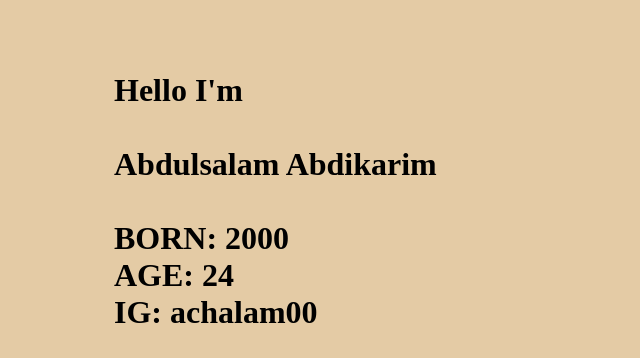
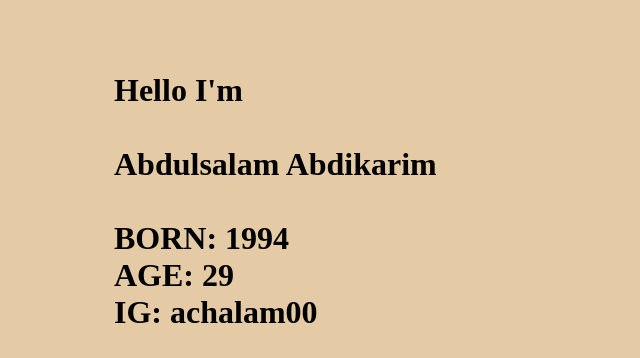
Before and after one commit to abdulsalamabdikarim/simple-portfolio, a plain HTML site: page index.html in a window 1280 px wide. Shown: the top 358 px of the page, 620-1260 px from the left. Drawn offline with Linux system fonts and the light colour scheme.

Commit message:
Made changes to index.html

```diff
--- a/index.html
+++ b/index.html
@@ -15,8 +15,8 @@
         <div id="hello_div">
             <p>Hello I'm<br><br>
             Abdulsalam Abdikarim<br><br>
-            BORN: 2000<br>
-            AGE: 24<br>
+            BORN: 1994<br>
+            AGE: 29<br>
             IG: achalam00</p>
         </div>
     </div>
```
